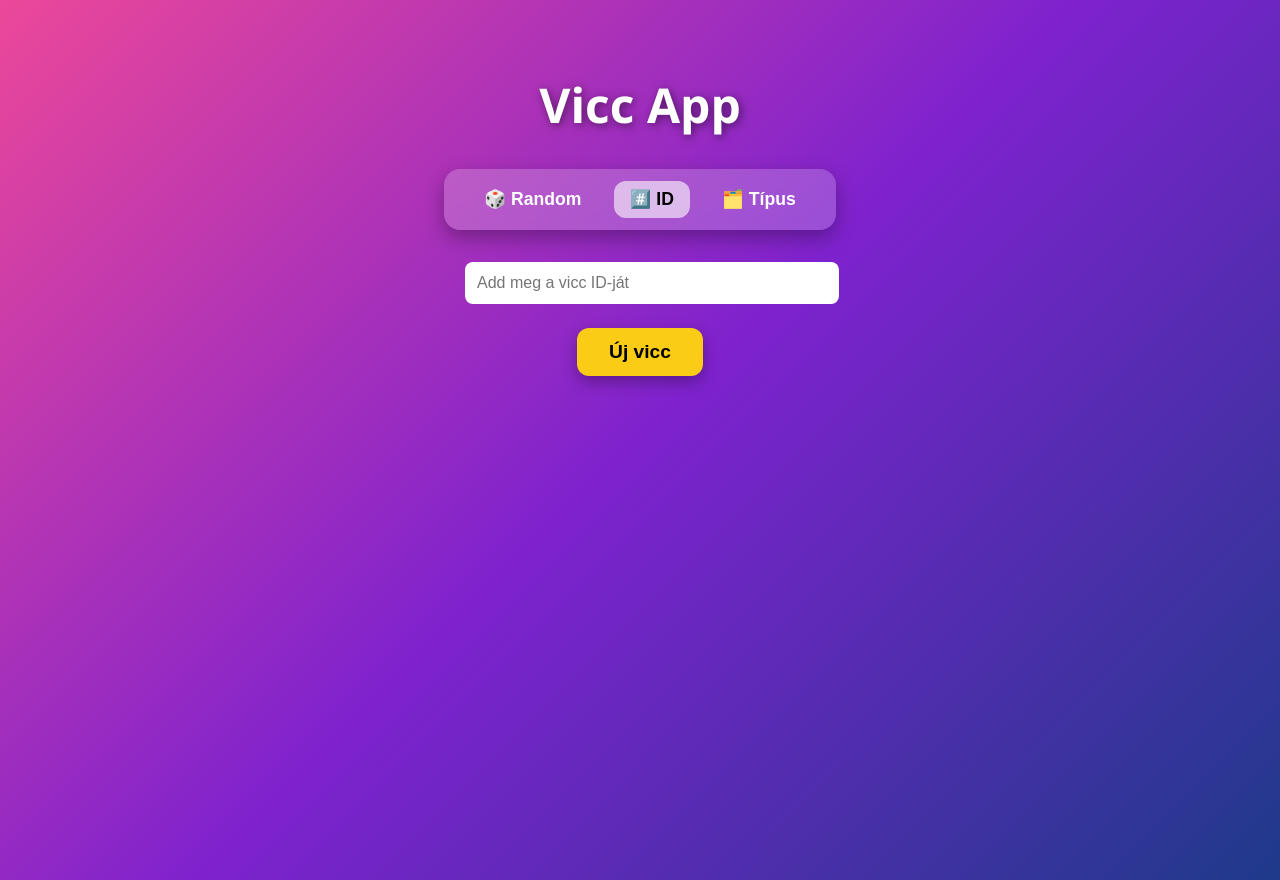
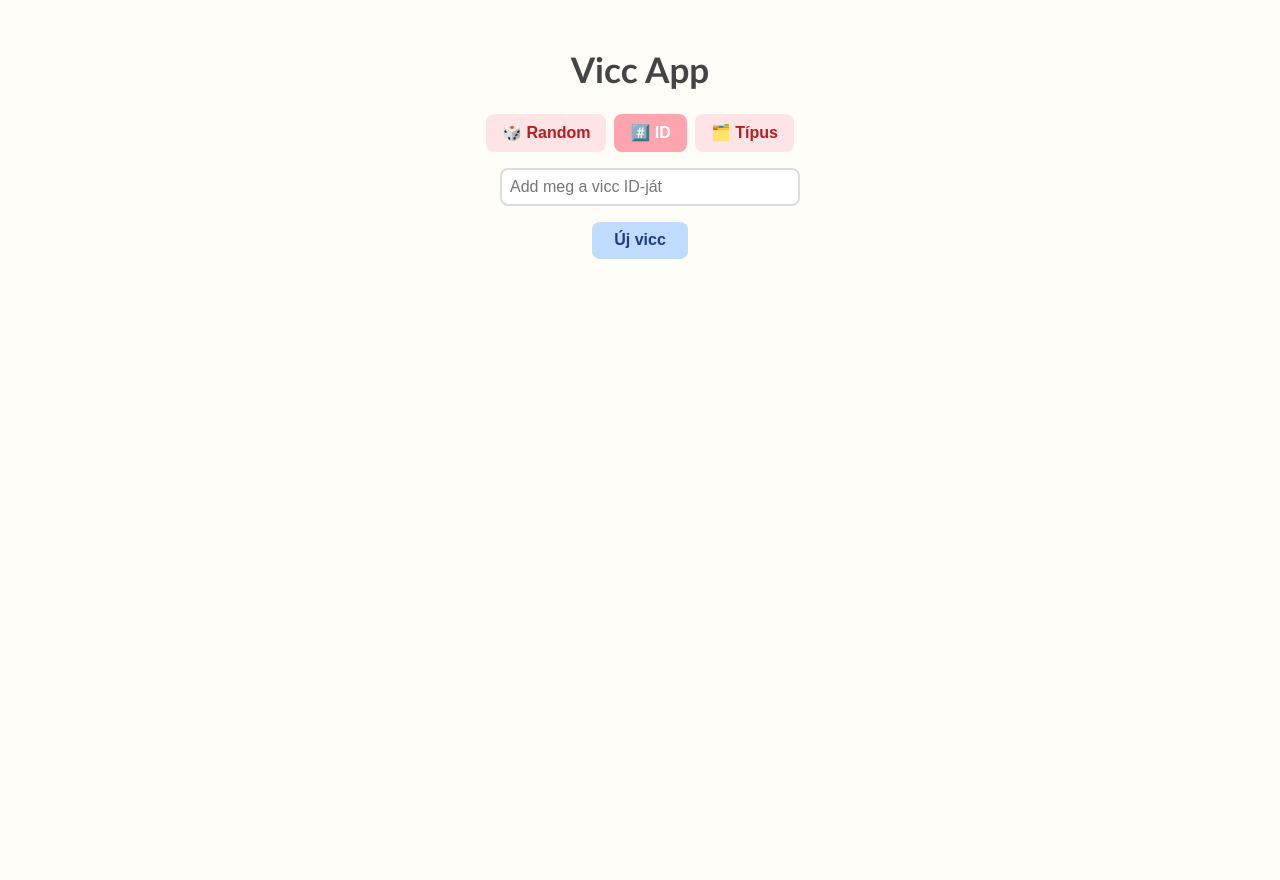
Before and after one commit to baratadam/ismetles_fetch, a plain HTML site: page index.html in a window 1280 px wide. Both pictures are taken after a click on the button "#️⃣ ID". After the commit the page ends 848 px from the top, so only its background shows below. Drawn offline with Linux system fonts and the light colour scheme.

Commit message:
different, better css

```diff
--- a/style.css
+++ b/style.css
@@ -1,124 +1,107 @@
 body {
-  background: linear-gradient(135deg, #ec4899, #7e22ce, #1e3a8a);
+  background: #fffdf7;
   min-height: 100vh;
   display: flex;
   flex-direction: column;
   align-items: center;
-  text-align: center;
-  font-family: "Segoe UI", sans-serif;
-  color: white;
-  padding: 2rem;
+  font-family: "Trebuchet MS", sans-serif;
+  color: #333;
+  padding: 1rem;
 }
 
 h1 {
-  font-size: 3rem;
-  font-weight: 800;
-  margin-bottom: 2rem;
-  text-shadow: 2px 2px 10px rgba(0,0,0,0.5);
+  font-size: 2.2rem;
+  font-weight: 700;
+  margin-bottom: 1.5rem;
+  color: #444;
 }
 
 nav {
-  background: rgba(255, 255, 255, 0.2);
-  backdrop-filter: blur(8px);
-  border-radius: 1rem;
-  box-shadow: 0 8px 20px rgba(0,0,0,0.3);
   display: flex;
-  gap: 1rem;
-  padding: 0.75rem 1.5rem;
-  margin-bottom: 1.5rem;
+  gap: 0.5rem;
+  margin-bottom: 1rem;
 }
 
 .nav-btn {
-  color: white;
-  font-size: 1.1rem;
+  background: #ffe4e6;
+  color: #b91c1c;
+  border: none;
+  padding: 0.6rem 1rem;
+  border-radius: 0.5rem;
+  cursor: pointer;
+  font-size: 1rem;
   font-weight: 600;
-  padding: 0.5rem 1rem;
-  border-radius: 0.75rem;
-  border: none;
-  cursor: pointer;
-  transition: all 0.2s ease-in-out;
-  background: transparent;
 }
 
 .nav-btn:hover {
-  background: rgba(255, 255, 255, 0.3);
-  transform: scale(1.05);
+  background: #fecdd3;
 }
 
 .nav-btn.active {
-  background: rgba(255, 255, 255, 0.6);
-  color: black;
+  background: #fda4af;
+  color: white;
 }
 
 #extra-inputs {
-  margin-bottom: 1.5rem;
+  margin-bottom: 1rem;
   width: 100%;
-  max-width: 350px;
+  max-width: 280px;
 }
 
 #extra-inputs input,
 #extra-inputs select {
   width: 100%;
-  padding: 0.75rem;
+  padding: 0.5rem;
+  border: 2px solid #ddd;
   border-radius: 0.5rem;
-  border: none;
   font-size: 1rem;
-  margin-top: 0.5rem;
-  color: black;
 }
 
 #getJoke {
-  background: #facc15;
-  color: black;
-  font-size: 1.2rem;
-  font-weight: bold;
-  padding: 0.8rem 2rem;
-  border-radius: 0.75rem;
+  background: #bfdbfe;
+  color: #1e3a8a;
+  font-size: 1rem;
+  padding: 0.6rem 1.4rem;
+  border-radius: 0.5rem;
   border: none;
   cursor: pointer;
-  box-shadow: 0 6px 15px rgba(0,0,0,0.3);
-  transition: all 0.2s ease-in-out;
-  margin-bottom: 2rem;
+  margin-bottom: 1.5rem;
+  font-weight: 600;
 }
 
 #getJoke:hover {
-  background: #fde047;
-  transform: scale(1.05);
+  background: #93c5fd;
 }
 
 #jokeDisplay {
   width: 100%;
-  max-width: 500px;
+  max-width: 400px;
 }
 
-#jokeDisplay .joke-card {
-  background: white;
-  color: black;
-  padding: 1.5rem;
-  border-radius: 1rem;
-  box-shadow: 0 8px 20px rgba(0,0,0,0.4);
+.joke-card {
+  background: #fef9c3;
+  border: 2px solid #facc15;
+  padding: 1rem;
+  border-radius: 0.75rem;
   margin-bottom: 1rem;
-  text-align: left;
 }
 
-#jokeDisplay .joke-card p {
+.joke-card p {
   margin: 0.5rem 0;
 }
 
-#jokeDisplay .setup {
-  font-size: 1.2rem;
+.setup {
   font-weight: 600;
+  color: #713f12;
 }
 
-
-#jokeDisplay .punchline {
-  font-size: 1.4rem;
-  font-weight: 800;
-  color: #db2777;
+.punchline {
+  font-size: 1.2rem;
+  font-weight: bold;
+  color: #b45309;
 }
 
-#jokeDisplay .meta {
-  font-size: 0.85rem;
-  color: gray;
-  margin-top: 0.5rem;
+.meta {
+  font-size: 0.8rem;
+  color: #555;
 }
```
